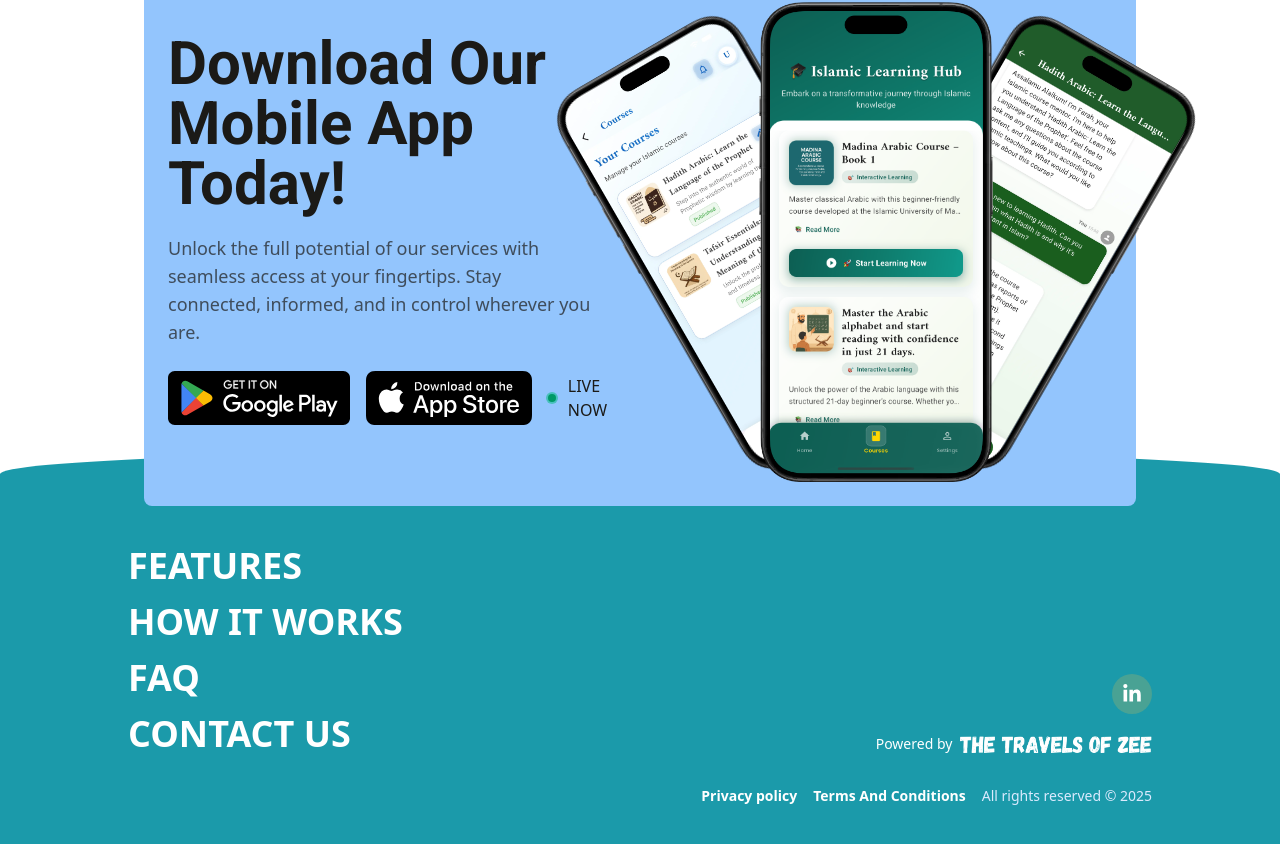
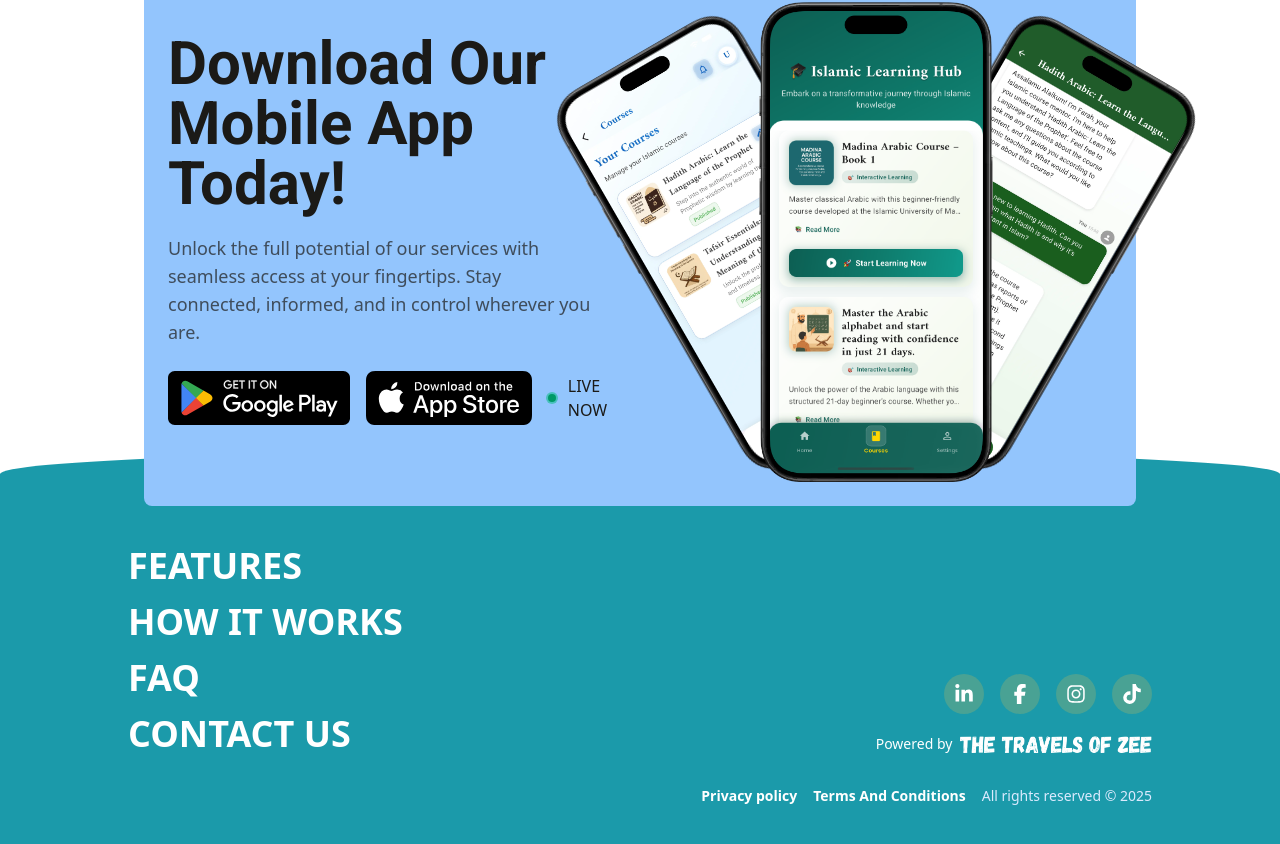
Before and after one commit to The-Travels-of-Zee/farahgpt-landing-page, a Next.js app: page / in a window 1280 px wide. Shown: the part 8082-8926 px from the top of the page. Built offline with nearby package versions, Linux system fonts and the light colour scheme.

Commit message:
feat: update Footer component with additional social media links and updated URLs

```diff
--- a/components/Footer.js
+++ b/components/Footer.js
@@ -1,5 +1,5 @@
 "use client";
-import { FaLinkedinIn } from "react-icons/fa6";
+import { FaFacebookF, FaInstagram, FaLinkedinIn, FaTiktok } from "react-icons/fa6";
 import { motion } from "@/lib/motion";
 import Link from "next/link";
 import { footer } from "@/constants";
@@ -37,20 +37,56 @@
 
           {/* Right - Socials + Powered By */}
           <div className="hidden md:flex flex-col mx-auto md:mx-0 items-end gap-2 mt-8 md:mt-0">
-            {footer.socials.linkedin && (
+            <div className="flex gap-4">
               <motion.a
                 variants={{
                   hidden: { opacity: 0, x: "-100%" },
                   visible: { opacity: 1, x: 0 },
                 }}
                 transition={{ delay: 0.75 }}
-                className="w-10 h-10 mb-3 bg-accent/20 hover:bg-accent rounded-full flex items-center justify-center ease-in-out duration-200"
+                className="w-10 h-10 mb-3 bg-accent/20 hover:bg-blue-500 rounded-full flex items-center justify-center ease-in-out duration-200"
                 target="_blank"
                 href={footer.socials.linkedin}
               >
                 <FaLinkedinIn className="size-5 text-white" />
               </motion.a>
-            )}
+              <motion.a
+                variants={{
+                  hidden: { opacity: 0, x: "-100%" },
+                  visible: { opacity: 1, x: 0 },
+                }}
+                transition={{ delay: 0.75 }}
+                className="w-10 h-10 mb-3 bg-accent/20 hover:bg-blue-500 rounded-full flex items-center justify-center ease-in-out duration-200"
+                target="_blank"
+                href={footer.socials.facebook}
+              >
+                <FaFacebookF className="size-5 text-white" />
+              </motion.a>
+              <motion.a
+                variants={{
+                  hidden: { opacity: 0, x: "-100%" },
+                  visible: { opacity: 1, x: 0 },
+                }}
+                transition={{ delay: 0.75 }}
+                className="w-10 h-10 mb-3 bg-accent/20 hover:bg-red-500 rounded-full flex items-center justify-center ease-in-out duration-200"
+                target="_blank"
+                href={footer.socials.instagram}
+              >
+                <FaInstagram className="size-5 text-white" />
+              </motion.a>
+              <motion.a
+                variants={{
+                  hidden: { opacity: 0, x: "-100%" },
+                  visible: { opacity: 1, x: 0 },
+                }}
+                transition={{ delay: 0.75 }}
+                className="w-10 h-10 mb-3 bg-accent/20 hover:bg-red-500 rounded-full flex items-center justify-center ease-in-out duration-200"
+                target="_blank"
+                href={footer.socials.tiktok}
+              >
+                <FaTiktok className="size-5 text-white" />
+              </motion.a>
+            </div>
             {footer.poweredBy && (
               <Link href={footer.poweredBy.link} target="_blank" rel="noopener noreferrer">
                 <motion.div
@@ -77,20 +113,56 @@
         <div className="flex justify-end w-full">
           <div className="flex flex-col md:flex-row gap-4 items-end md:items-center text-sm text-white">
             <div className="flex flex-col my-2 gap-2 items-end md:hidden">
-              {footer.socials.linkedin && (
+              <div className="flex gap-4">
                 <motion.a
                   variants={{
                     hidden: { opacity: 0, x: "-100%" },
                     visible: { opacity: 1, x: 0 },
                   }}
                   transition={{ delay: 0.75 }}
-                  className="w-10 h-10 mb-3 bg-accent/20 hover:bg-accent rounded-full flex items-center justify-center ease-in-out duration-200"
+                  className="w-10 h-10 mb-3 bg-accent/20 hover:bg-blue-500 rounded-full flex items-center justify-center ease-in-out duration-200"
                   target="_blank"
                   href={footer.socials.linkedin}
                 >
                   <FaLinkedinIn className="size-5 text-white" />
                 </motion.a>
-              )}
+                <motion.a
+                  variants={{
+                    hidden: { opacity: 0, x: "-100%" },
+                    visible: { opacity: 1, x: 0 },
+                  }}
+                  transition={{ delay: 0.75 }}
+                  className="w-10 h-10 mb-3 bg-accent/20 hover:bg-blue-500 rounded-full flex items-center justify-center ease-in-out duration-200"
+                  target="_blank"
+                  href={footer.socials.facebook}
+                >
+                  <FaFacebookF className="size-5 text-white" />
+                </motion.a>
+                <motion.a
+                  variants={{
+                    hidden: { opacity: 0, x: "-100%" },
+                    visible: { opacity: 1, x: 0 },
+                  }}
+                  transition={{ delay: 0.75 }}
+                  className="w-10 h-10 mb-3 bg-accent/20 hover:bg-red-500 rounded-full flex items-center justify-center ease-in-out duration-200"
+                  target="_blank"
+                  href={footer.socials.instagram}
+                >
+                  <FaInstagram className="size-5 text-white" />
+                </motion.a>
+                <motion.a
+                  variants={{
+                    hidden: { opacity: 0, x: "-100%" },
+                    visible: { opacity: 1, x: 0 },
+                  }}
+                  transition={{ delay: 0.75 }}
+                  className="w-10 h-10 mb-3 bg-accent/20 hover:bg-red-500 rounded-full flex items-center justify-center ease-in-out duration-200"
+                  target="_blank"
+                  href={footer.socials.tiktok}
+                >
+                  <FaTiktok className="size-5 text-white" />
+                </motion.a>
+              </div>
               {footer.poweredBy && (
                 <Link href={footer.poweredBy.link} target="_blank" rel="noopener noreferrer">
                   <motion.div
--- a/constants/index.js
+++ b/constants/index.js
@@ -1,3 +1,5 @@
+import { time } from "framer-motion";
+
 export const appName = "FarahGPT";
 
 export const seoConfig = {
@@ -176,11 +178,12 @@
     link: "https://business.thetravelsofzee.com/",
   },
   socials: {
-    instagram: "https://instagram.com/google",
-    facebook: "https://facebook.com/google",
+    instagram: "https://www.instagram.com/farahgpt?igsh=cjkyMnZhZnIyM2tz&utm_source=qr",
+    facebook: "https://www.facebook.com/share/1EejMRmzs4/?mibextid=wwXIfr",
     twitter: "https://x.com/google",
     upwork: "https://www.upwork.com/agencies/1900660843112486960/",
     linkedin: "https://www.linkedin.com/company/farahgpt/",
+    tiktok: "https://www.tiktok.com/@farahgpt?_t=ZS-8yDjWFcjHXw&_r=1",
   },
   links: [
     { href: "/#features", title: "Features" },
```
